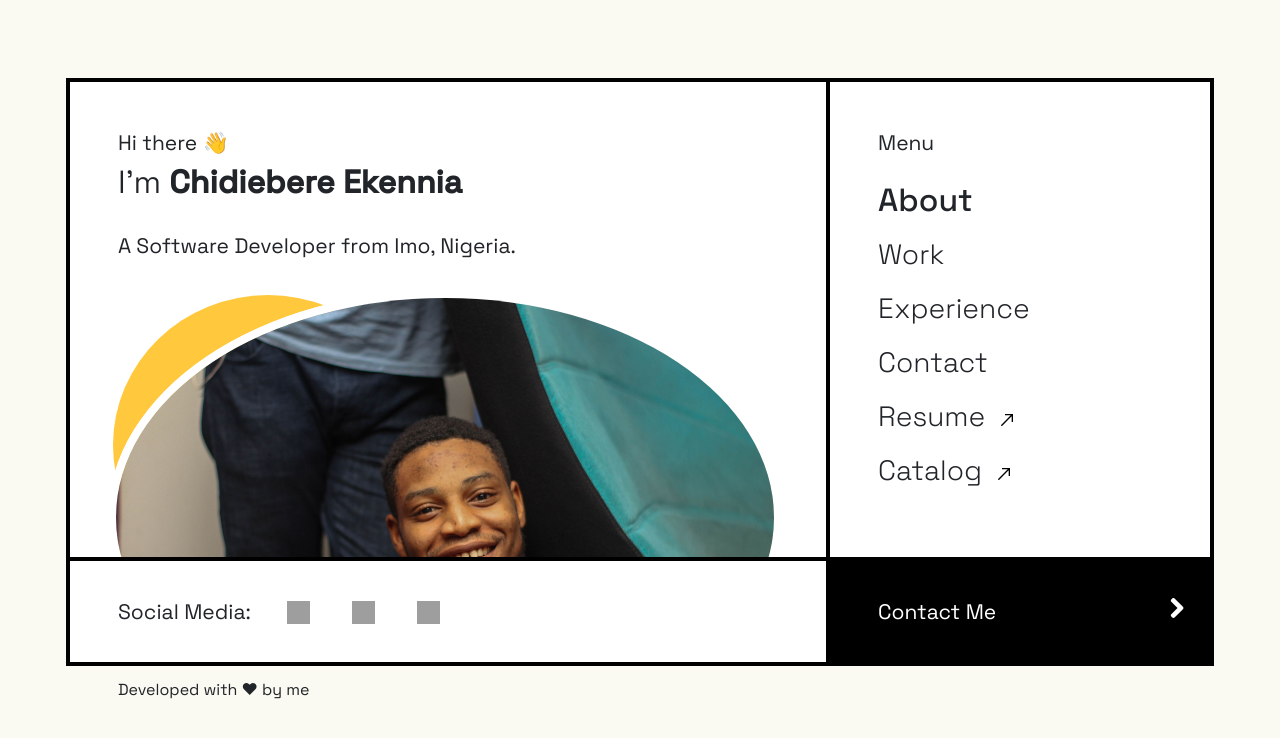
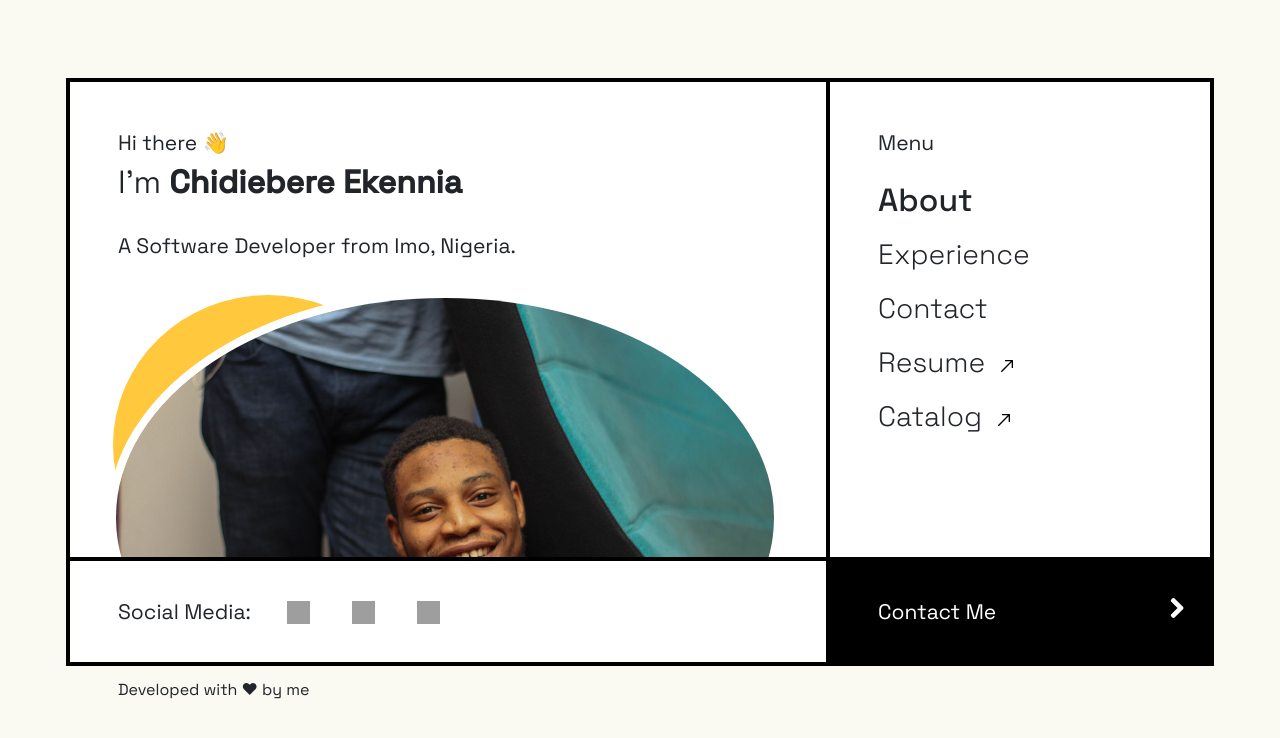
Before and after one commit to Davien21/simple-resume, a Next.js app: page / in a window 1280 px wide. Shown: the top 738 px of the page. Built offline with nearby package versions, Linux system fonts and the light colour scheme; grey boxes are pictures that could not be loaded.

Commit message:
hide work link

```diff
--- a/components/menu.jsx
+++ b/components/menu.jsx
@@ -9,7 +9,7 @@ function Menu(props) {
       <ul>
         <NavLink href="/">About</NavLink>
 
-        <NavLink href="/work">Work</NavLink>
+        {/* <NavLink href="/work">Work</NavLink> */}
 
         <NavLink href="/experience">Experience</NavLink>
 
```
